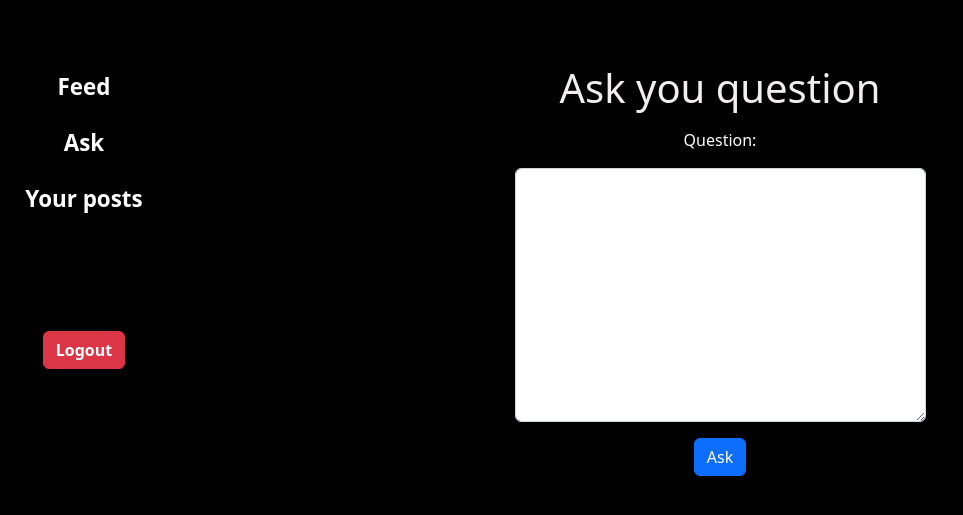
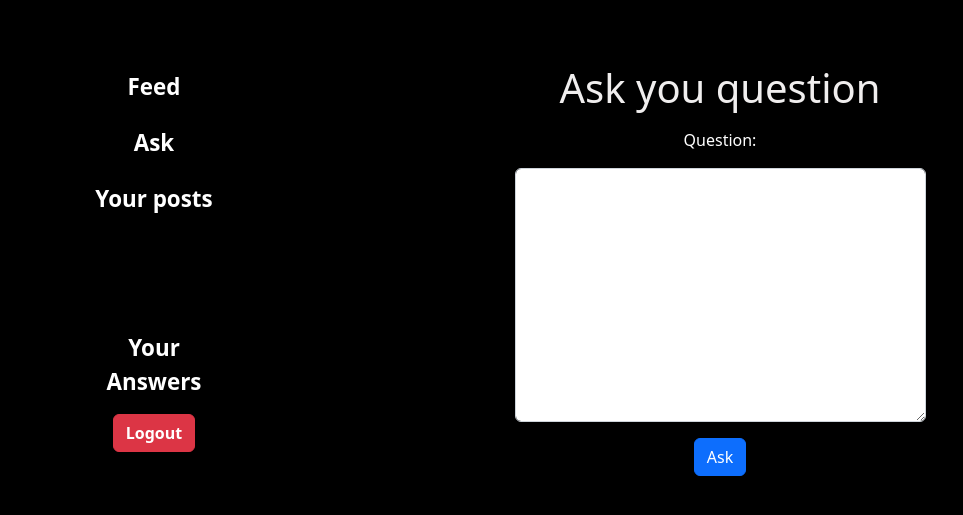
Before and after one commit to Sachinv220/Stack-Knowledge, a Django app: page /stack/ask/ in a window 1280 px wide. Shown: the top 515 px of the page, without its empty margins (0-963 px from the left). Run offline with Django 4.2, Linux system fonts and the light colour scheme; the visitor is signed in with stand-in values (Sample User, id 1); some libraries are stand-ins or nearby versions.

Commit message:
adding new view 'view answers' and upadting .gitignore

```diff
--- a/core/settings.py
+++ b/core/settings.py
@@ -134,8 +134,8 @@
         'toolbar_Custom': [
             ['Bold', 'Italic', 'Underline'],
             ['NumberedList', 'BulletedList', '-', 'Outdent', 'Indent', '-', 'JustifyLeft', 'JustifyCenter', 'JustifyRight', 'JustifyBlock'],
-            ['Link', 'Unlink', "Colors"],
-            ['RemoveFormat', 'Source'],
+            ['Link', 'Unlink'],
+            ['RemoveFormat'],
         ]
     }
 }
--- a/stack/templates/sidebar.html
+++ b/stack/templates/sidebar.html
@@ -18,7 +18,7 @@
     <title>{{title}}</title>
   </head>
   <body>
-    <div class="container-fluid">
+    <div class="container">
       <div class="sidebar-active">
         <div class="side_links">
           <li>
@@ -32,6 +32,9 @@
           </li>
         </div>
         <div class="bottom_links">
+          <li>
+            <a href="{% url 'stack:answers' %}"><strong>Your Answers</strong></a>
+          </li>
           <form method="post">
             {% csrf_token %}
             <button name="logout" class="btn btn-danger">
--- a/stack/urls.py
+++ b/stack/urls.py
@@ -10,4 +10,5 @@
     path("comments/<int:num>/",views.view_comments, name="comments"),
     path("posts/", views.user_posts, name="posts"),
     path("delete/<int:id>/", views.delete_post, name="delete"),
+    path("answers/", views.view_answers, name="answers")
 ]
--- a/stack/views.py
+++ b/stack/views.py
@@ -83,3 +83,12 @@
         return redirect(reverse("stack:posts"))
 
     return render(request, "delete.html", context={"post":post, "title":f"delete {post}", "see":see})
+
+@login_required(login_url=login_redirect)
+def view_answers(request):
+    all_answers = Answers.objects.filter(posted_by=request.user).all()
+
+    if "logout" in request.POST:
+        return redirect(reverse(login_redirect))
+
+    return render(request, "view_answers.html", context={"title":"view answers" ,"answers": all_answers})
--- a/static/css/posts.css
+++ b/static/css/posts.css
@@ -1,4 +1,4 @@
-h4 {
+* {
     color: white;
 }
 section{
--- a/static/css/sidebar.css
+++ b/static/css/sidebar.css
@@ -30,6 +30,10 @@
     margin-top: 80%;
 }
 
+.bottom_links li {
+    margin-bottom: 1rem;
+}
+
 .sidebar-active li
 {
     margin-top: 1em;
```
Also changed, not shown: 1 other file.
